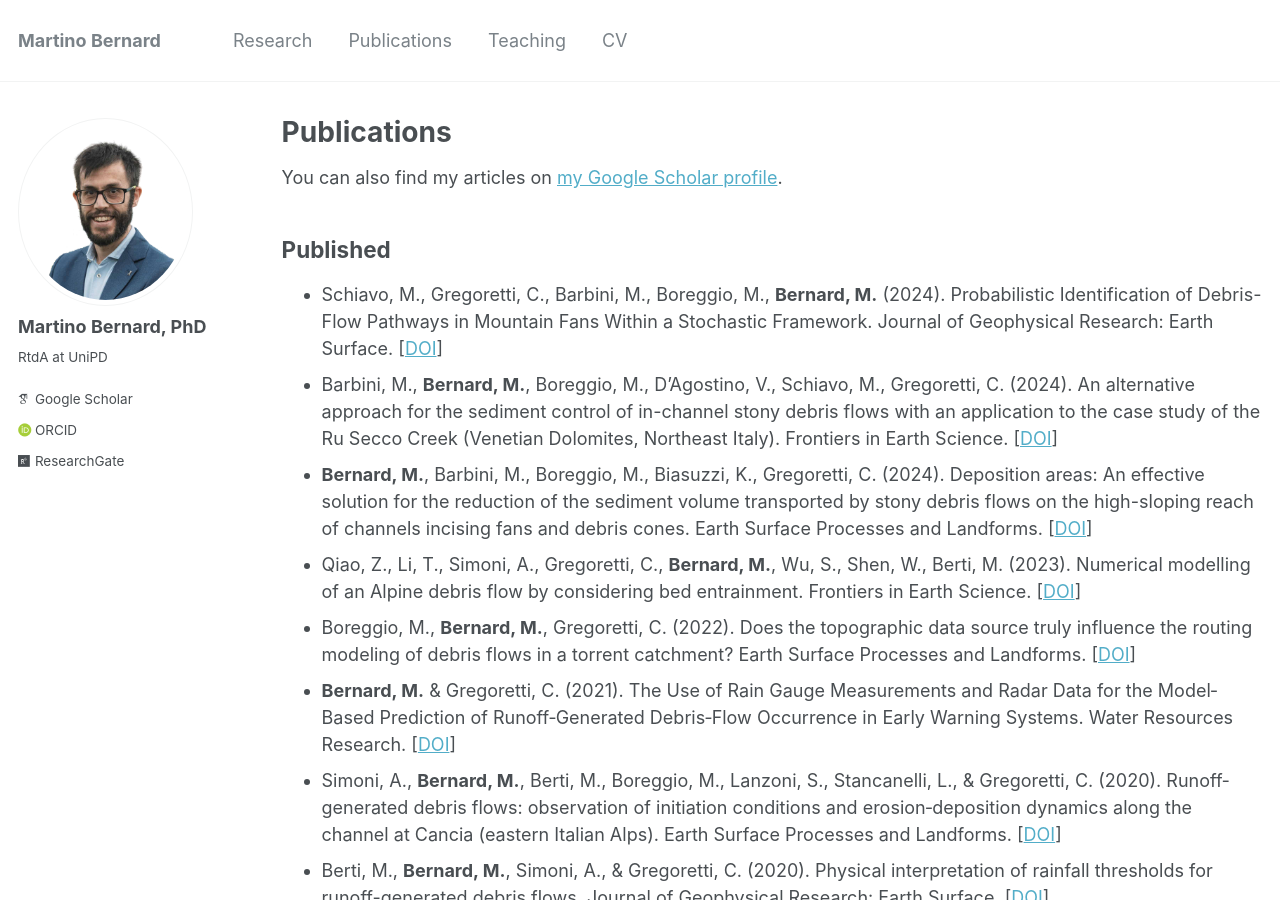
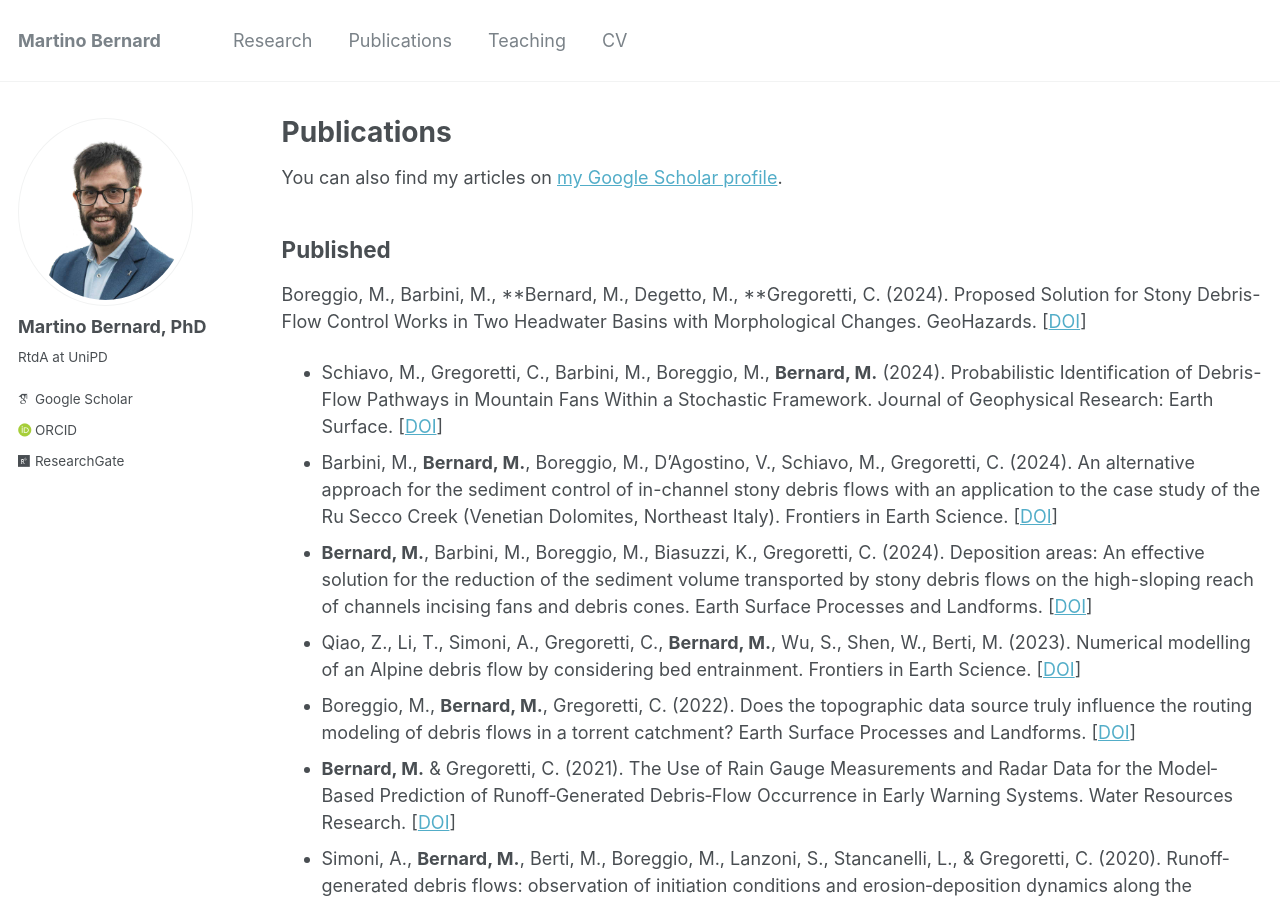
Before and after one commit to martinobernard/martinobernard.github.io, a Jekyll site: the page built from _pages/publications.md, in a window 1280 px wide and 900 px high. Built offline with Jekyll 4.4.1, drawn with Linux system fonts in a browser that asks for light colours; some web fonts are replaced; some of the changed text lies outside the part shown.

Commit message:
Update publications.md
Chiapuzza

```diff
--- a/_pages/publications.md
+++ b/_pages/publications.md
@@ -13,6 +13,7 @@ author_profile: true
 {% include base_path %}
 
 ## Published
+Boreggio, M., Barbini, M., **Bernard, M., Degetto, M., **Gregoretti, C. (2024). Proposed Solution for Stony Debris-Flow Control Works in Two Headwater Basins with Morphological Changes. GeoHazards. [<a href="https://doi.org/10.3390/geohazards5040064" target="_blank">DOI</a>]
 * Schiavo, M., Gregoretti, C., Barbini, M., Boreggio, M., **Bernard, M.** (2024). Probabilistic Identification of Debris-Flow Pathways in Mountain Fans Within a Stochastic Framework. Journal of Geophysical Research: Earth Surface. [<a href="https://doi.org/10.1029/2024JF007946" target="_blank">DOI</a>]
 * Barbini, M., **Bernard, M.**, Boreggio, M., D’Agostino, V., Schiavo, M., Gregoretti, C. (2024). An alternative approach for the sediment control of in-channel stony debris flows with an application to the case study of the Ru Secco Creek (Venetian Dolomites, Northeast Italy). Frontiers in Earth Science. [<a href="https://doi.org/10.3389/feart.2024.1340561" target="_blank">DOI</a>]
 * **Bernard, M.**, Barbini, M., Boreggio, M., Biasuzzi, K., Gregoretti, C. (2024). Deposition areas: An effective solution for the reduction of the sediment volume transported by stony debris flows on the high-sloping reach of channels incising fans and debris cones. Earth Surface Processes and Landforms. [<a href="https://doi.org/10.1002/esp.5727" target="_blank">DOI</a>]
```
Also changed, not shown: other parts of _pages/publications.md (+0 -1 lines).
